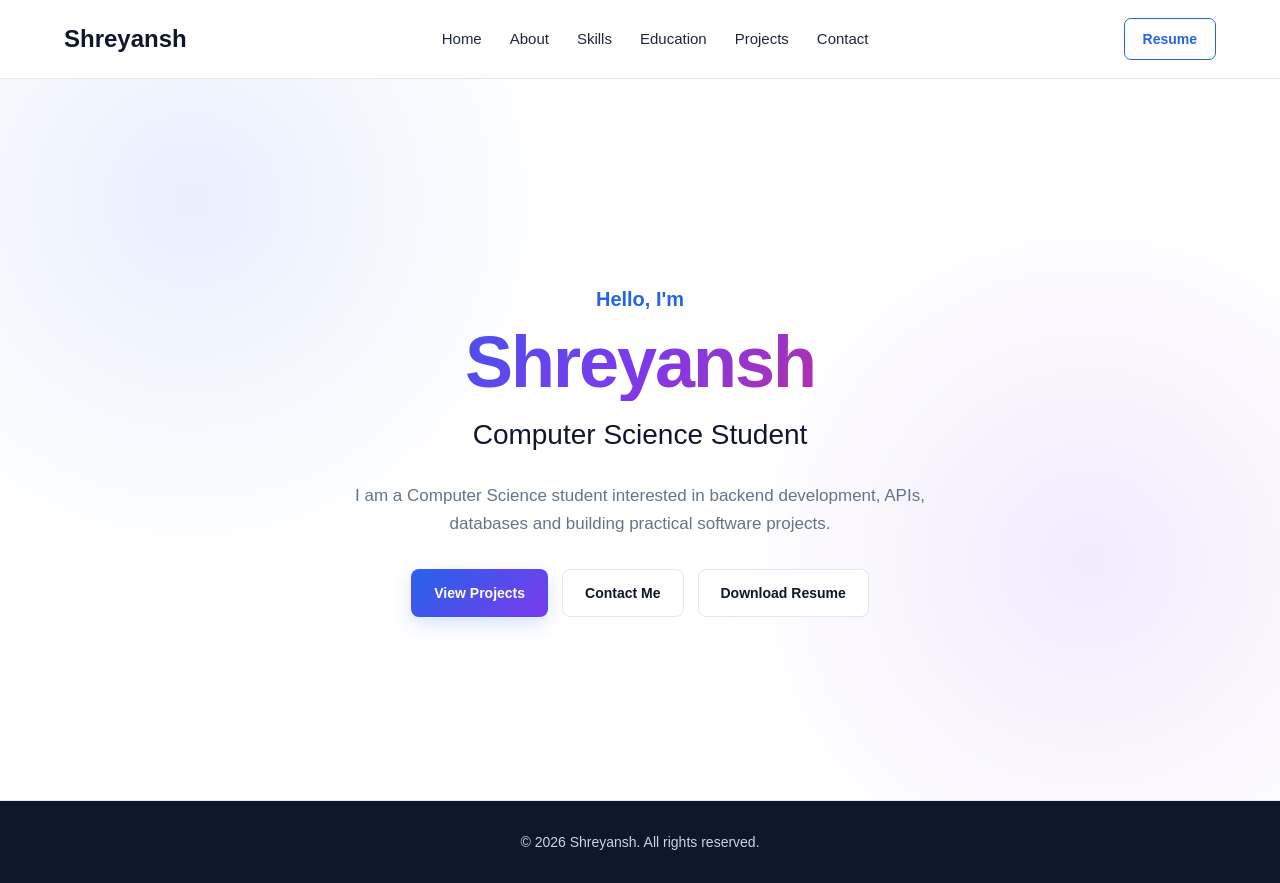
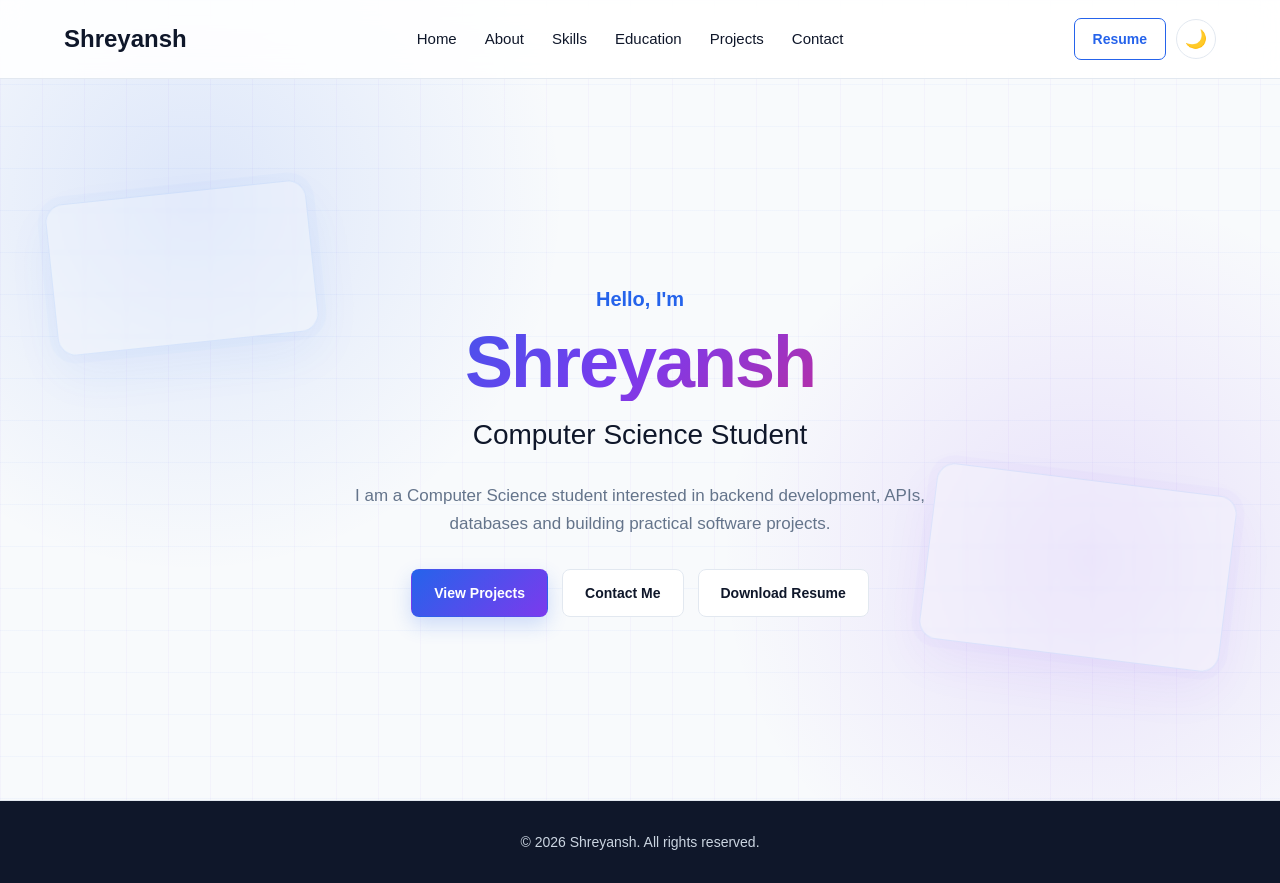
Before and after one commit to shreyankumar29-stack/PORTFOLIO, a FastAPI app: page / in a window 1280 px wide. Run offline with FastAPI, Linux system fonts and the light colour scheme.

Commit message:
Rebuilding portfolio with FastAPI

```diff
--- a/frontend/static/css/style.css
+++ b/frontend/static/css/style.css
@@ -16,17 +17,37 @@
     --cyan: #0891b2;
     --pink: #db2777;
 
-    --dark: #0f172a;
-    --text: #1e293b;
+    --bg: #f8fafc;
+    --surface: #ffffff;
+    --surface-soft: #f1f5f9;
+
+    --text: #0f172a;
     --muted: #64748b;
+    --border: #e2e8f0;
 
-    --background: #ffffff;
-    --soft-blue: #eff6ff;
-    --soft-purple: #f5f3ff;
-    --soft-cyan: #ecfeff;
-    --soft-pink: #fdf2f8;
+    --blue-soft: #eff6ff;
+    --purple-soft: #f5f3ff;
+    --cyan-soft: #ecfeff;
+    --pink-soft: #fdf2f8;
 
-    --border: #e2e8f0;
+    --shadow: rgba(15, 23, 42, 0.08);
+}
+
+body.dark-mode {
+    --bg: #0b1120;
+    --surface: #111827;
+    --surface-soft: #172033;
+
+    --text: #f8fafc;
+    --muted: #94a3b8;
+    --border: #26344d;
+
+    --blue-soft: rgba(59, 130, 246, 0.12);
+    --purple-soft: rgba(139, 92, 246, 0.12);
+    --cyan-soft: rgba(6, 182, 212, 0.12);
+    --pink-soft: rgba(236, 72, 153, 0.12);
+
+    --shadow: rgba(0, 0, 0, 0.25);
 }
 
 html {
@@ -37,7 +58,20 @@ body {
     font-family: Arial, Helvetica, sans-serif;
     line-height: 1.6;
     color: var(--text);
-    background: var(--background);
+    background:
+        linear-gradient(rgba(37, 99, 235, 0.035) 1px, transparent 1px),
+        linear-gradient(90deg, rgba(124, 58, 237, 0.035) 1px, transparent 1px),
+        var(--bg);
+    background-size: 42px 42px;
+    transition: background-color 0.3s ease, color 0.3s ease;
+}
+
+body.dark-mode {
+    background:
+        linear-gradient(rgba(59, 130, 246, 0.055) 1px, transparent 1px),
+        linear-gradient(90deg, rgba(139, 92, 246, 0.055) 1px, transparent 1px),
+        #0b1120;
+    background-size: 42px 42px;
 }
 
 a {
@@ -48,6 +82,12 @@ a {
 img {
     max-width: 100%;
     display: block;
+}
+
+button,
+input,
+textarea {
+    font-family: inherit;
 }
 
 .container {
@@ -67,24 +107,34 @@ img {
     left: 0;
     width: 100%;
     padding: 18px 0;
-    background: rgba(255, 255, 255, 0.94);
-    backdrop-filter: blur(12px);
+
+    background: rgba(255, 255, 255, 0.88);
+    backdrop-filter: blur(14px);
+
     border-bottom: 1px solid var(--border);
     z-index: 1000;
+
+    transition:
+        background 0.3s ease,
+        border-color 0.3s ease;
+}
+
+body.dark-mode .navbar {
+    background: rgba(11, 17, 32, 0.88);
 }
 
 .navbar-container {
     display: flex;
     align-items: center;
     justify-content: space-between;
-    gap: 30px;
+    gap: 25px;
 }
 
 .logo {
     font-size: 24px;
     font-weight: 700;
-    color: var(--dark);
-    transition: 0.3s ease;
+    color: var(--text);
+    transition: color 0.3s ease;
 }
 
 .logo:hover {
@@ -123,20 +177,71 @@ img {
     width: 100%;
 }
 
-.navbar-container > a:last-child {
+
+/* =========================================================
+   NAVBAR ACTIONS
+   ========================================================= */
+
+.navbar-actions {
+    display: flex;
+    align-items: center;
+    gap: 10px;
+}
+
+.resume-link {
     padding: 9px 18px;
     border: 1px solid var(--primary);
     border-radius: 7px;
+
     color: var(--primary);
     font-size: 14px;
     font-weight: 600;
-    transition: 0.3s ease;
+
+    transition: all 0.3s ease;
 }
 
-.navbar-container > a:last-child:hover {
+.resume-link:hover {
     color: #fff;
-    background: linear-gradient(135deg, var(--primary), var(--secondary));
+    background: linear-gradient(
+        135deg,
+        var(--primary),
+        var(--secondary)
+    );
     border-color: transparent;
+}
+
+
+/* =========================================================
+   THEME TOGGLE
+   ========================================================= */
+
+.theme-toggle {
+    width: 40px;
+    height: 40px;
+
+    display: flex;
+    align-items: center;
+    justify-content: center;
+
+    border: 1px solid var(--border);
+    border-radius: 50%;
+
+    background: var(--surface);
+    color: var(--text);
+
+    font-size: 18px;
+    cursor: pointer;
+
+    transition:
+        transform 0.3s ease,
+        background 0.3s ease,
+        border-color 0.3s ease;
+}
+
+.theme-toggle:hover {
+    transform: rotate(15deg) scale(1.08);
+    border-color: var(--primary);
+    background: var(--blue-soft);
 }
 
 
@@ -147,34 +252,47 @@ img {
 .btn {
     display: inline-block;
     padding: 12px 22px;
+
     border-radius: 8px;
+
     font-size: 14px;
     font-weight: 600;
-    transition: 0.3s ease;
+
+    transition: all 0.3s ease;
 }
 
 .primary-btn {
     color: #fff;
-    background: linear-gradient(135deg, var(--primary), var(--secondary));
+
+    background: linear-gradient(
+        135deg,
+        var(--primary),
+        var(--secondary)
+    );
+
     border: 1px solid transparent;
-    box-shadow: 0 7px 18px rgba(37, 99, 235, 0.18);
+
+    box-shadow:
+        0 8px 20px rgba(37, 99, 235, 0.20);
 }
 
 .primary-btn:hover {
     transform: translateY(-3px);
-    box-shadow: 0 12px 25px rgba(124, 58, 237, 0.25);
+
+    box-shadow:
+        0 12px 28px rgba(124, 58, 237, 0.28);
 }
 
 .secondary-btn {
-    color: var(--dark);
-    background: #fff;
+    color: var(--text);
+    background: var(--surface);
     border: 1px solid var(--border);
 }
 
 .secondary-btn:hover {
     color: #fff;
-    background: var(--dark);
-    border-color: var(--dark);
+    background: var(--dark, #0f172a);
+    border-color: var(--dark, #0f172a);
     transform: translateY(-3px);
 }
 
@@ -185,21 +303,98 @@ img {
 
 .hero {
     min-height: 100vh;
+
     padding-top: 100px;
+
     display: flex;
     align-items: center;
+
     position: relative;
     overflow: hidden;
+
     background:
-        radial-gradient(circle at 15% 25%, rgba(37, 99, 235, 0.10), transparent 30%),
-        radial-gradient(circle at 85% 70%, rgba(124, 58, 237, 0.10), transparent 30%),
-        #fff;
+        radial-gradient(
+            circle at 15% 25%,
+            rgba(37, 99, 235, 0.13),
+            transparent 30%
+        ),
+        radial-gradient(
+            circle at 85% 70%,
+            rgba(124, 58, 237, 0.13),
+            transparent 30%
+        );
+}
+
+body.dark-mode .hero {
+    background:
+        radial-gradient(
+            circle at 15% 25%,
+            rgba(59, 130, 246, 0.18),
+            transparent 30%
+        ),
+        radial-gradient(
+            circle at 85% 70%,
+            rgba(139, 92, 246, 0.18),
+            transparent 30%
+        );
+}
+
+.hero::before,
+.hero::after {
+    content: "";
+    position: absolute;
+
+    pointer-events: none;
+
+    border: 1px solid rgba(59, 130, 246, 0.12);
+
+    background: rgba(255, 255, 255, 0.18);
+
+    backdrop-filter: blur(2px);
+
+    border-radius: 18px;
+}
+
+body.dark-mode .hero::before,
+body.dark-mode .hero::after {
+    background: rgba(17, 24, 39, 0.22);
+}
+
+.hero::before {
+    width: 260px;
+    height: 150px;
+
+    left: 4%;
+    top: 24%;
+
+    transform: rotate(-6deg);
+
+    box-shadow:
+        0 0 0 8px rgba(37, 99, 235, 0.02),
+        0 20px 50px rgba(37, 99, 235, 0.06);
+}
+
+.hero::after {
+    width: 300px;
+    height: 175px;
+
+    right: 4%;
+    bottom: 18%;
+
+    transform: rotate(7deg);
+
+    box-shadow:
+        0 0 0 8px rgba(124, 58, 237, 0.02),
+        0 20px 50px rgba(124, 58, 237, 0.06);
 }
 
 .hero-container {
     display: flex;
     align-items: center;
     justify-content: center;
+
+    position: relative;
+    z-index: 2;
 }
 
 .hero-content {
--- /dev/null
+++ b/frontend/static/js/script.js
@@ -0,0 +1,26 @@
+const themeToggle = document.getElementById("theme-toggle");
+
+const savedTheme = localStorage.getItem("theme");
+
+if (savedTheme === "dark") {
+    document.body.classList.add("dark-mode");
+    themeToggle.textContent = "☀️";
+} else {
+    themeToggle.textContent = "🌙";
+}
+
+themeToggle.addEventListener("click", () => {
+
+    document.body.classList.toggle("dark-mode");
+
+    const isDark = document.body.classList.contains("dark-mode");
+
+    if (isDark) {
+        localStorage.setItem("theme", "dark");
+        themeToggle.textContent = "☀️";
+    } else {
+        localStorage.setItem("theme", "light");
+        themeToggle.textContent = "🌙";
+    }
+
+});
--- a/frontend/templates/base.html
+++ b/frontend/templates/base.html
@@ -16,13 +16,17 @@
         {% endblock %}
     </title>
 
+
     <!-- Main CSS -->
+
     <link
         rel="stylesheet"
         href="/static/css/style.css"
     >
 
+
     <!-- Favicon -->
+
     <link
         rel="icon"
         type="image/png"
@@ -35,7 +39,9 @@
 <body>
 
 
-    <!-- ==================== NAVBAR ==================== -->
+    <!-- =====================================================
+         NAVBAR
+         ===================================================== -->
 
     <header class="navbar">
 
@@ -83,15 +89,36 @@
             </nav>
 
 
+            <!-- Navbar Actions -->
+
+            <div class="navbar-actions">
+
+
                 <!-- Resume -->
 
                 <a
                     href="/static/resume/Shreyansh_Resume.pdf"
                     target="_blank"
                     rel="noopener noreferrer"
+                    class="resume-link"
                 >
                     Resume
                 </a>
+
+
+                <!-- Theme Toggle -->
+
+                <button
+                    id="theme-toggle"
+                    class="theme-toggle"
+                    type="button"
+                    aria-label="Toggle dark mode"
+                >
+                    🌙
+                </button>
+
+
+            </div>
 
 
         </div>
@@ -99,7 +126,10 @@
     </header>
 
 
-    <!-- ==================== PAGE CONTENT ==================== -->
+
+    <!-- =====================================================
+         PAGE CONTENT
+         ===================================================== -->
 
     <main>
 
@@ -110,7 +140,10 @@
     </main>
 
 
-    <!-- ==================== FOOTER ==================== -->
+
+    <!-- =====================================================
+         FOOTER
+         ===================================================== -->
 
     <footer>
 
@@ -121,6 +154,14 @@
     </footer>
 
 
+
+    <!-- =====================================================
+         JAVASCRIPT
+         ===================================================== -->
+
+    <script src="/static/js/script.js"></script>
+
+
 </body>
 
 </html>
```
Also changed, not shown: other parts of frontend/static/css/style.css (+342 -72 lines). Lines whose indentation alone changed are shown as unchanged.
